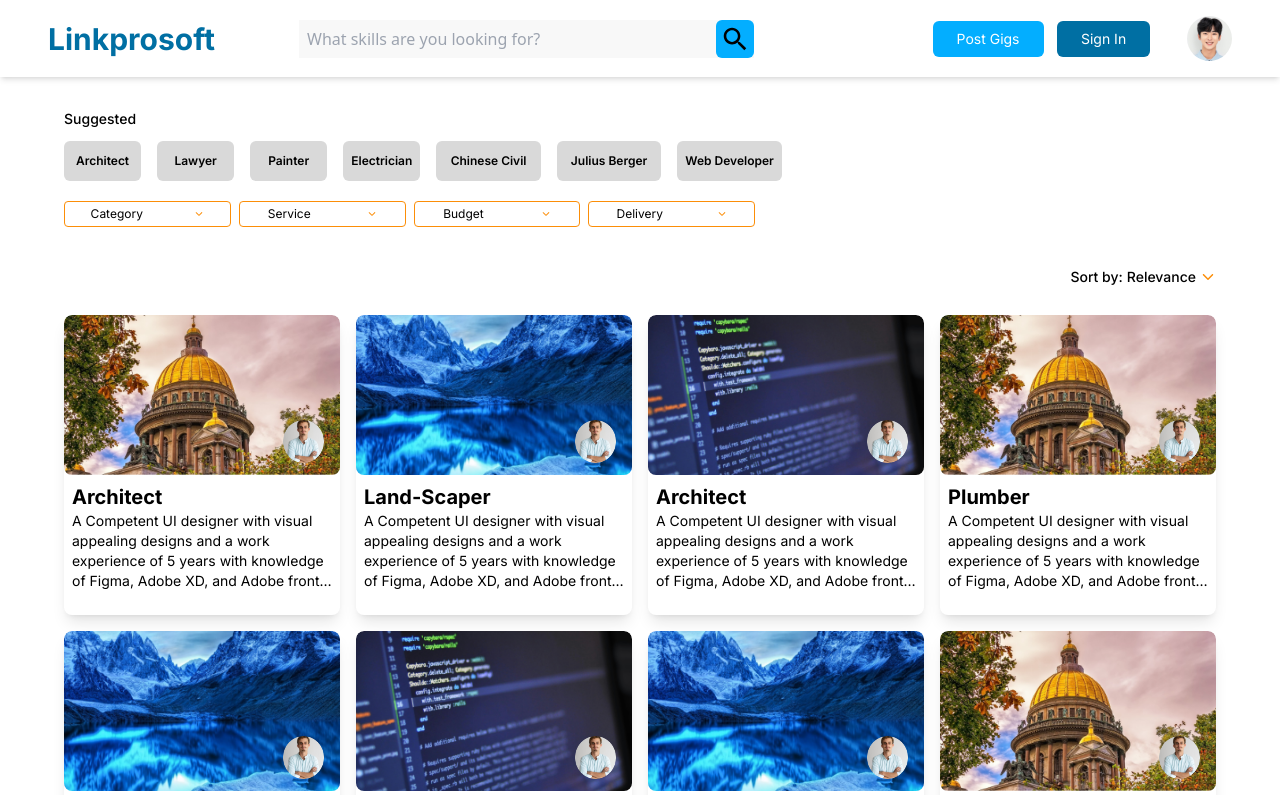
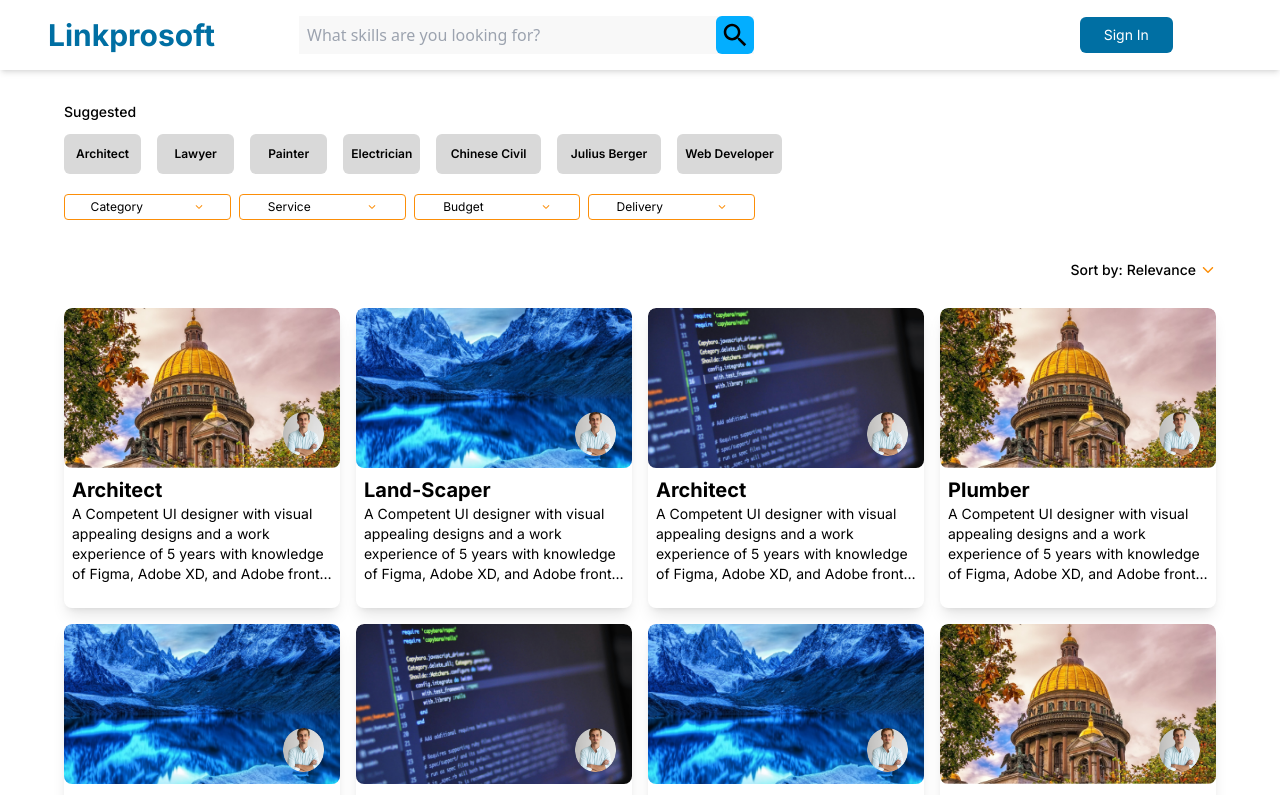
Before and after one commit to german-machine/Linkprosoft, a React (Vite) app in the folder Front-end/: page /job-details in a window 1280 px wide. Shown: the top 795 px of the page. Built offline with nearby package versions, Linux system fonts and the light colour scheme.

Commit message:
commented the profile image; should only show when user is logged in

```diff
--- a/Front-end/src/Pages/JobDetails/components/Navbar2.jsx
+++ b/Front-end/src/Pages/JobDetails/components/Navbar2.jsx
@@ -30,16 +30,15 @@ const Navbar = () => {
 
         <div className='w-[40%] mx-auto hidden lg:flex items-center justify-end'>
           <div className='lg:w-full xl:w-[90%] mx-auto px-[8%] flex gap-[4%] items-center justify-end'>
-            <PostGigsButton>
-              Post Gigs
-            </PostGigsButton>
             <SignInButton>
               Sign In
             </SignInButton>
           </div>
-          <div className='w-[10%] mx-auto flex rounded-ful align-center justify-center'>
+
+          {/* should show only when the user is logged in */}
+          {/* <div className='w-[10%] mx-auto flex rounded-ful align-center justify-center'>
             <img src={profile} alt="" className='rounded-full' />
-          </div>
+          </div> */}
         </div>
 
         <div className='block lg:hidden' onClick={handleMenu}>
```
